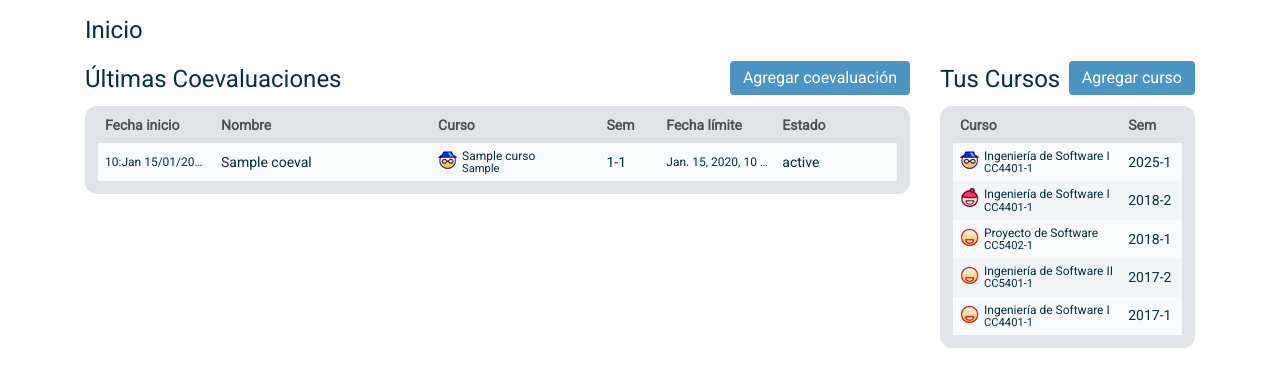
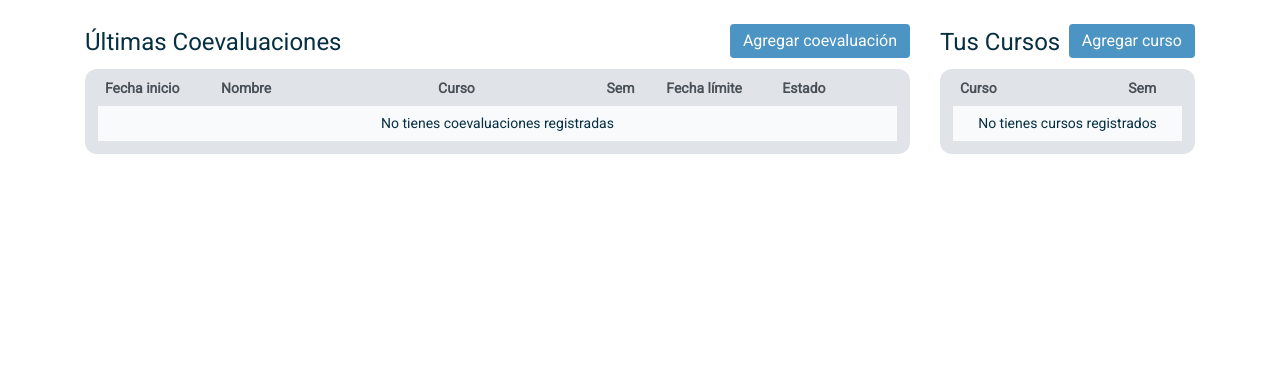
Before and after one commit to DCC-CC4401/2018-2-CebicheCorp-T4, a Django app: page /index in a window 1280 px wide. Shown: the part 86-473 px from the top of the page. Run offline with Django 3.2, Linux system fonts and the light colour scheme; tables that the repository leaves empty hold one stand-in row (values such as "Sample post"); some libraries are stand-ins or nearby versions.

Commit message:
Agregado model Estado. Avance en view y template de index
También puse __str__ a models para que sean legibles en admin

```diff
--- a/Coevaluaciones/admin.py
+++ b/Coevaluaciones/admin.py
@@ -1,6 +1,6 @@
 from django.contrib import admin
 
-from .models import Persona, Coeval, Curso, Rol, Integrante, Pregunta_Coeval, Pregunta, Respuesta
+from .models import Persona, Coeval, Curso, Rol, Integrante, Pregunta_Coeval, Pregunta, Respuesta, Estado
 
 admin.site.register(Persona)
 admin.site.register(Curso)
@@ -10,3 +10,4 @@
 admin.site.register(Coeval)
 admin.site.register(Pregunta_Coeval)
 admin.site.register(Respuesta)
+admin.site.register(Estado)
--- a/Coevaluaciones/models.py
+++ b/Coevaluaciones/models.py
@@ -4,6 +4,9 @@
 class Persona(models.Model):
     rut = models.CharField(max_length=13)
     nombre = models.CharField(max_length=100)
+
+    def __str__(self):
+        return self.nombre
 
 
 class Curso(models.Model):
@@ -14,20 +17,43 @@
     semestre = models.IntegerField()
     integrantes = models.ManyToManyField(Persona, through='Integrante')
 
+    def __str__(self):
+        ret = self.codigo + "-" + str(self.seccion) + \
+              " " + self.nombre + " " + str(self.anno) + "-" + str(self.semestre)
+        return ret
+
+    class Meta:
+        ordering = ['-anno', '-semestre']
+
 
 class Rol(models.Model):
     rol = models.CharField(max_length=50)
-    icono_archivo = models.CharField(max_length=50)
+    css_class = models.CharField(max_length=50)
 
+    def __str__(self):
+        return self.rol
 
 class Integrante(models.Model):
     persona = models.ForeignKey(Persona, on_delete=models.CASCADE)
     curso = models.ForeignKey(Curso, on_delete=models.CASCADE)
     rol = models.ForeignKey(Rol, on_delete=models.CASCADE)
 
+    def __str__(self):
+        ret = str(self.persona) + " / " + str(self.curso)
+        return ret
 
 class Pregunta(models.Model):
     texto = models.CharField(max_length=500)
+
+    def __str__(self):
+        return self.texto
+
+
+class Estado(models.Model):
+    estado = models.CharField(max_length=20)
+
+    def __str__(self):
+        return self.estado
 
 
 class Coeval(models.Model):
@@ -35,9 +61,11 @@
     fecha_inicio = models.DateTimeField()
     fecha_termino = models.DateTimeField()
     curso = models.ForeignKey(Curso, on_delete=models.CASCADE)
-    estado = models.CharField(max_length=20)
+    estado = models.ForeignKey(Estado, on_delete=models.CASCADE)
     preguntas = models.ManyToManyField(Pregunta, through='Pregunta_Coeval')
 
+    def __str__(self):
+        return self.titulo
 
 class Pregunta_Coeval(models.Model):
     pregunta = models.ForeignKey(Pregunta, on_delete=models.CASCADE)
@@ -45,6 +73,10 @@
     orden = models.IntegerField()
     ponderacion = models.FloatField()
 
+    def __str__(self):
+        ret = str(self.coeval) + " / " + str(self.pregunta)
+        return ret
+
 class Respuesta(models.Model):
     pregunta = models.ForeignKey(Pregunta_Coeval, on_delete=models.CASCADE)
     nota = models.IntegerField()
--- a/Coevaluaciones/views.py
+++ b/Coevaluaciones/views.py
@@ -1,11 +1,19 @@
 from django.shortcuts import render
-from .models import Coeval, Curso
+from .models import Coeval, Curso, Integrante, Persona
 from django.utils import timezone
 
 def login(request):
     return render(request, 'login.html', {})
 
 def index(request):
-    ultimas_coeval = Coeval.objects.order_by('-fecha_inicio')[:5]
-    context = {'ultimas_coeval': ultimas_coeval}
-    return render(request, 'home.html', context)
+    integrante_de = Integrante.objects.filter(persona__rut='12345678-9').order_by('-curso__anno', '-curso__semestre')
+#    mis_cursos = []
+#    for integrante in integrante_de:
+#        mis_cursos.append(integrante.curso)
+
+    mis_cursos = Curso.objects.filter(integrantes__rut='12345678-9')
+
+    ultimas_coeval = Coeval.objects.filter(curso__in=mis_cursos).order_by('-fecha_inicio')[:10]
+
+    context = {'integrante_de': integrante_de, 'ultimas_coeval': ultimas_coeval}
+    return render(request, 'index.html', context)
--- a/templates/home.html
+++ b/templates/index.html
@@ -1,8 +1,7 @@
-{%  include "header.html" %}
+{% load static %}
+{% include "header.html" %}
         <!-- Cuerpo -->
-        <div class="container"> <!-- Contenedor responsivo, se adapta a la pantalla con puntos de quiebre. -->
-
-            <h4 class="font-weight-light my-3">Inicio</h4>
+        <div class="container mt-4"> <!-- Contenedor responsivo, se adapta a la pantalla con puntos de quiebre. -->
 
             <!-- Formulario para agregar una coevaluación. -->
             <!-- Permanece oculto hasta apretar el botón correspondiente. -->
@@ -110,9 +109,9 @@
                                 <tr>
                                     <!-- Fecha de inicio -->
                                     <td class="td-fecha">
-                                        {{ coeval.fecha_inicio|date:"H:M d/m/Y" }}
+                                        {{ coeval.fecha_inicio|date:"H:i d/m/y" }}
                                         <!-- Ícono de lápiz -->
-                                        <a href="#" title="Editar fecha de inicio"><img class="clickable-icon" src="icon/edit-icon.png" alt="editar fecha" width="15" height="15"></a>
+                                        <a href="#" title="Editar fecha de inicio"><img class="clickable-icon" src="{% static 'icon/edit-icon.png' %}" alt="editar fecha" width="13" height="13"></a>
                                     </td>
                                     <!-- Título de coevaluación -->
                                     <td>{{ coeval.titulo }}</td>
@@ -129,9 +128,9 @@
                                     <td>{{ coeval.curso.anno }}-{{ coeval.curso.semestre }}</td>
                                     <!-- Fecha de término -->
                                     <td class="td-fecha">
-                                        {{ coeval.fecha_termino }}
+                                        {{ coeval.fecha_termino|date:"H:i d/m/y" }}
                                         <!-- Ícono de lápiz -->
-                                        <a href="#" title="Editar fecha límite"><img class="clickable-icon" src="icon/edit-icon.png" alt="editar fecha" width="15" height="15"></a>
+                                        <a href="#" title="Editar fecha límite"><img class="clickable-icon" src="{% static 'icon/edit-icon.png' %}" alt="editar fecha" width="13" height="13"></a>
                                     </td>
                                     <!-- Estado -->
                                     <td>{{ coeval.estado }}</td>
@@ -167,63 +166,23 @@
                             </thead>
                             <!-- Cuerpo de tabla (Table Data) -->
                             <tbody>
+                                {% for integrante in integrante_de %}
                                 <tr>
                                     <!-- Curso, con ícono de rol, nombre y código -->
                                     <td class="td-curso-full">
-                                        <div class="cargos cargos-profesor tooltip-custom">
+                                        <div class="cargos {{ integrante.rol.css_class }} tooltip-custom">
                                             <span class="tooltiptext"></span>
                                         </div>
-                                        <span class="curso-nombre">Ingeniería de Software I</span>
+                                        <span class="curso-nombre">{{ integrante.curso.nombre }}</span>
                                         <br>
-                                        <span class="curso-codigo">CC4401-1</span>
+                                        <span class="curso-codigo">{{ integrante.curso.codigo }}-{{ integrante.curso.seccion }}</span>
                                     </td>
                                     <!-- Semestre -->
-                                    <td>2025-1</td>
+                                    <td>{{ integrante.curso.anno }}-{{ integrante.curso.semestre }}</td>
                                 </tr>
-                                <tr>
-                                    <td class="td-curso-full">
-                                        <div class="cargos cargos-auxiliar tooltip-custom">
-                                            <span class="tooltiptext"></span>
-                                        </div>
-                                        <span class="curso-nombre">Ingeniería de Software I</span>
-                                        <br>
-                                        <span class="curso-codigo">CC4401-1</span>
-                                    </td>
-                                    <td>2018-2</td>
-                                </tr>
-                                <tr>
-                                    <td class="td-curso-full">
-                                        <div class="cargos cargos-alumno tooltip-custom">
-                                            <span class="tooltiptext"></span>
-                                        </div>
-                                        <span class="curso-nombre">Proyecto de Software</span>
-                                        <br>
-                                        <span class="curso-codigo">CC5402-1</span>
-                                    </td>
-                                    <td>2018-1</td>
-                                </tr>
-                                <tr>
-                                    <td class="td-curso-full">
-                                        <div class="cargos cargos-alumno tooltip-custom">
-                                            <span class="tooltiptext"></span>
-                                        </div>
-                                        <span class="curso-nombre">Ingeniería de Software II</span>
-                                        <br>
-                                        <span class="curso-codigo">CC5401-1</span>
-                                    </td>
-                                    <td>2017-2</td>
-                                </tr>
-                                <tr>
-                                    <td class="td-curso-full">
-                                        <div class="cargos cargos-alumno tooltip-custom">
-                                            <span class="tooltiptext"></span>
-                                        </div>
-                                        <span class="curso-nombre">Ingeniería de Software I</span>
-                                        <br>
-                                        <span class="curso-codigo">CC4401-1</span>
-                                    </td>
-                                    <td>2017-1</td>
-                                </tr>
+                                {% empty %}
+                                    <tr><td colspan="2" class="text-center">No tienes cursos registrados</td></tr>
+                                {% endfor %}
                             </tbody>
                         </table>
                     </div>
```
